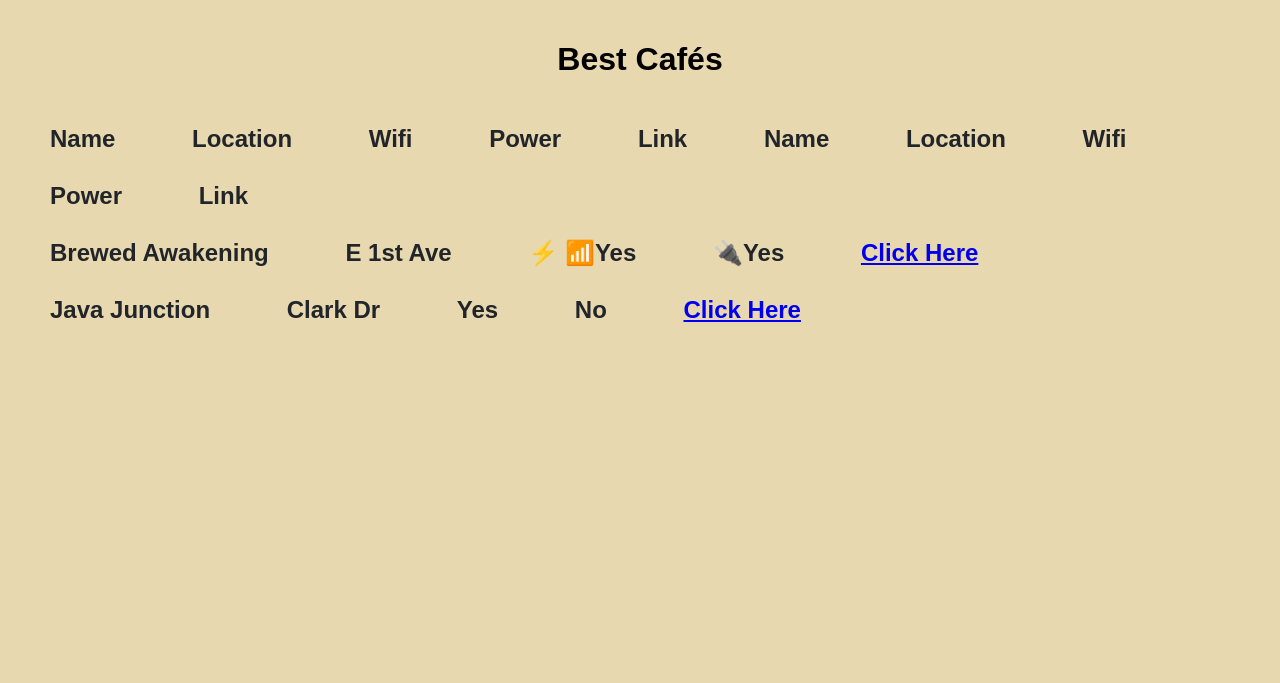
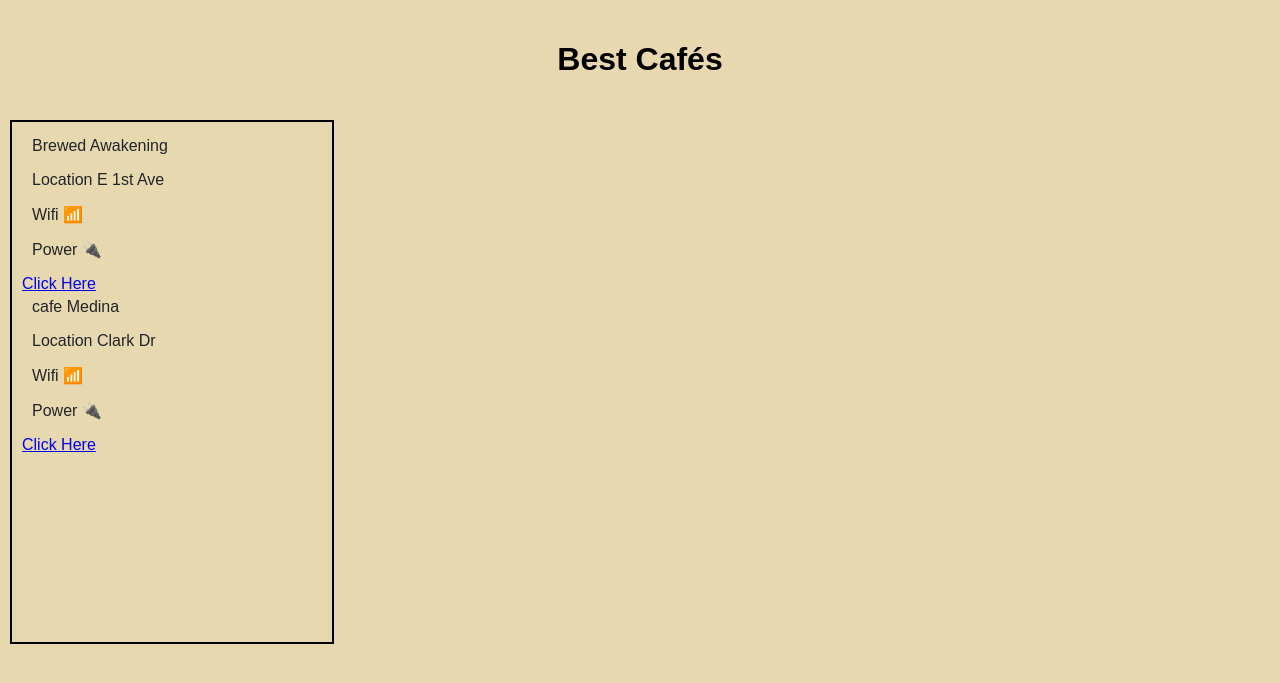
Before and after one commit to Daniel-7733/CafeConnect, a Flask app: page / in a window 1280 px wide. Shown: the top 683 px of the page. Run offline with Flask 3, Linux system fonts and the light colour scheme; parts of the project's set-up code (start-up, migrations or seed data) failed here and were passed over.

Commit message:
change the format of list in html & add a box

```diff
--- a/main.py
+++ b/main.py
@@ -1,6 +1,6 @@
 from flask import Flask, render_template
 from flask_sqlalchemy import SQLAlchemy
-
+from os import path, makedirs
 
 
 """
@@ -14,25 +14,40 @@ phone, or anything that charge with power)
 db: SQLAlchemy = SQLAlchemy()
 app: Flask = Flask(__name__)
 
+
+app.config["SECRET_KEY"] = "dev-secret"
+
+makedirs(app.instance_path, exist_ok=True)
+db_path: str = path.join(app.instance_path, "book.db")
+app.config["SQLALCHEMY_DATABASE_URI"] = f"sqlite:///{db_path}"
+app.config["SQLALCHEMY_TRACK_MODIFICATIONS"] = False
+
+
+db.init_app(app)
+with app.app_context():
+    db.create_all()
+
+
 class Cafe(db.Model):
     id: int = db.Column(db.Integer, primary_key=True)
-    name: str = db.Column(db.Column(db.String(100), nullable=False))
-    location: str = db.Column(db.Column(db.String(100), nullable=False))
-    wifi: str = db.Column(db.Column(db.String(100), nullable=False))
-    power: str =db.Column(db.Column(db.String(100), nullable=False))
-    link: str =db.Column(db.Column(db.String(1000), nullable=False))
+    name: str = db.Column(db.String(100), nullable=False)
+    location: str = db.Column(db.String(100), nullable=False)
+    wifi: str = db.Column(db.String(100), nullable=False)
+    power: str = db.Column(db.String(100), nullable=False)
+    link: str = db.Column(db.String(500), nullable=False)
 
 
 cafe: list[dict[str, str]] = [
-    {"Name": "Brewed Awakening", "Location": "E 1st Ave", "Wifi": "⚡ 📶Yes", "Power": "🔌Yes", "Link": "https://www.google.com/"},
-    {"Name": "Java Junction", "Location": "Clark Dr", "Wifi": "Yes", "Power": "No", "Link": "https://www.google.com/"}
+    {"Name": "Brewed Awakening", "Location": "E 1st Ave", "Wifi": "📶", "Power": "🔌", "Link": "https://www.brewedawakening.com/"},
+    {"Name": "cafe Medina", "Location": "Clark Dr", "Wifi": "📶", "Power": "🔌", "Link": "https://www.medinacafe.com/"}
     ]
-cafe_titles: list[str] = [key for element in cafe for key, value in element.items()]
+
+# cafe_titles: set[str] = set([key for element in cafe for key, value in element.items()])
 
 
 @app.route("/")
 def index() -> str:
-    return render_template("index.html", cafe_list=cafe, cafe_title=cafe_titles)
+    return render_template("index.html", cafe_list=cafe)
 
 # Todo: Add function to store new good Cafés or Cafés
 # Todo: Get information from the database
--- a/static/css/main.css
+++ b/static/css/main.css
@@ -13,10 +13,16 @@ h1 {
   padding: 20px;
 }
 
-ul {
-  display: inline-block; /* Remove the \n */
-  list-style-type: none; /* Remove the bullets */
+p {
   margin-top: 5px;
   margin-right: 20px;
   margin-left: 10px;
 }
+
+.box {
+  width: 300px;
+  height: 500px;
+  border: 2px solid black;
+  padding: 10px;
+  margin: 10px;
+}
--- a/templates/index.html
+++ b/templates/index.html
@@ -15,24 +15,23 @@
 
   <body>
     <h1>Best Cafés</h1>
-    <!-- Using nested loop to get access to the dictionary keys and values -->
-    <h2>
-        <!--    Adding title    -->
-        {% for title in cafe_title %}
-        <ul><li> {{title}} </li></ul>
-        {% endfor %} <br />
+        <div class="outer-box">
+            <div class="box"> <!--Fo some reason the box is one; for both of cafés -->
+                <!--    Adding list of Cafés here    -->
+              {% for i in cafe_list %} {% for key, value in i.items() %}
 
-        <!--    Adding list of Cafés here    -->
-      {% for i in cafe_list %} {% for key, value in i.items() %}
-      <ul>
-        {% if key == 'Link' %}
-        <a href={{value}}>Click Here</a>
-        {% else %}
-        <li>{{value}}</li>
-        {% endif %}
-      </ul>
-      {% endfor %} <br /> {% endfor %}
-    </h2>
+                {% if key == 'Link' %}
+                <a href={{value}} class="web-link">Click Here</a>
+                {% else %}
+                    {% if key == 'Name' %}
+                    <p class="title">{{value}}</p>
+                    {% else %}
+                    <p class="options">{{key}} {{value}}</p>
+                    {% endif %}
+                {% endif %}
+              {% endfor %} <br /> {% endfor %}
+            </div>
+        </div>
     <!-- Function finished here -->
   </body>
 </html>
```
